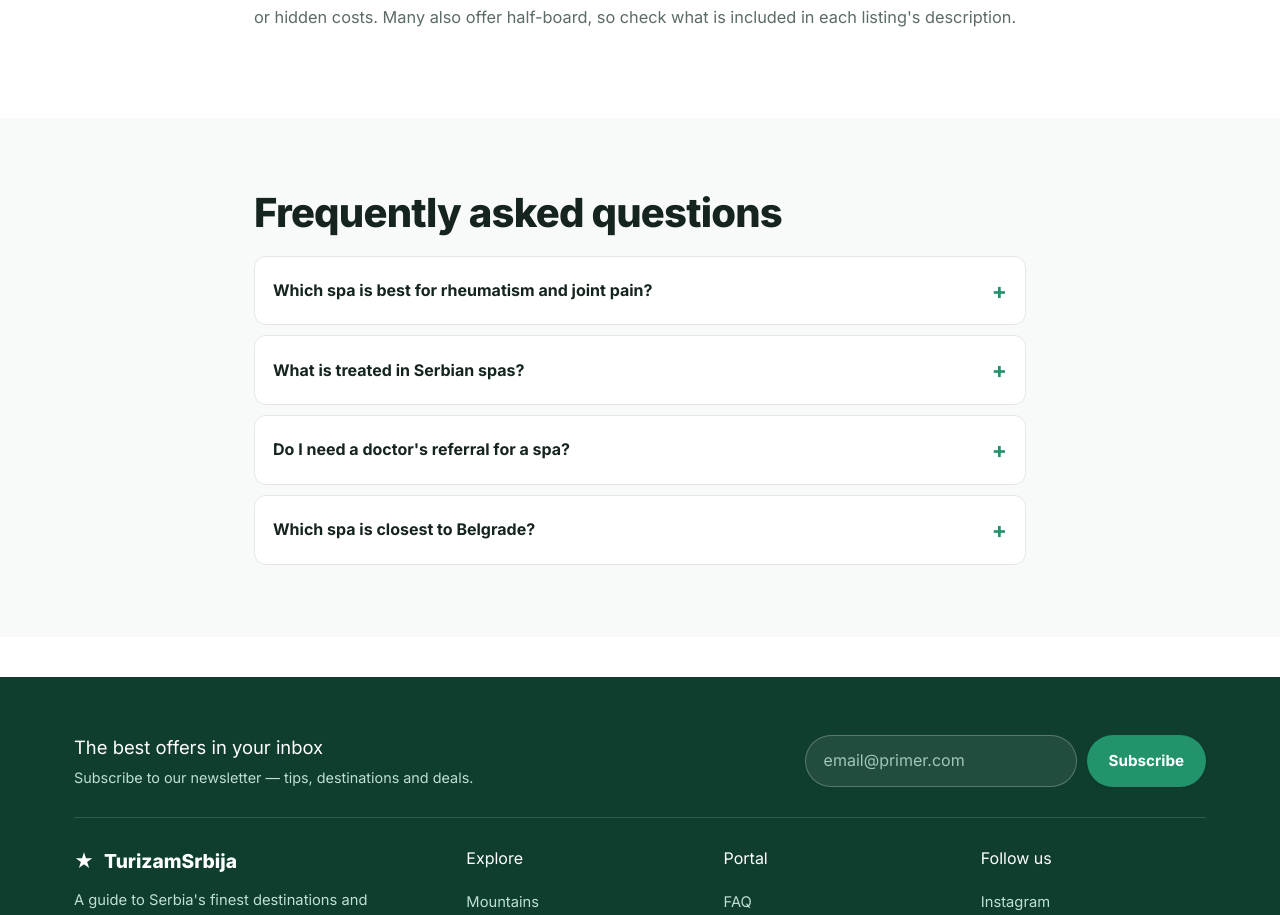
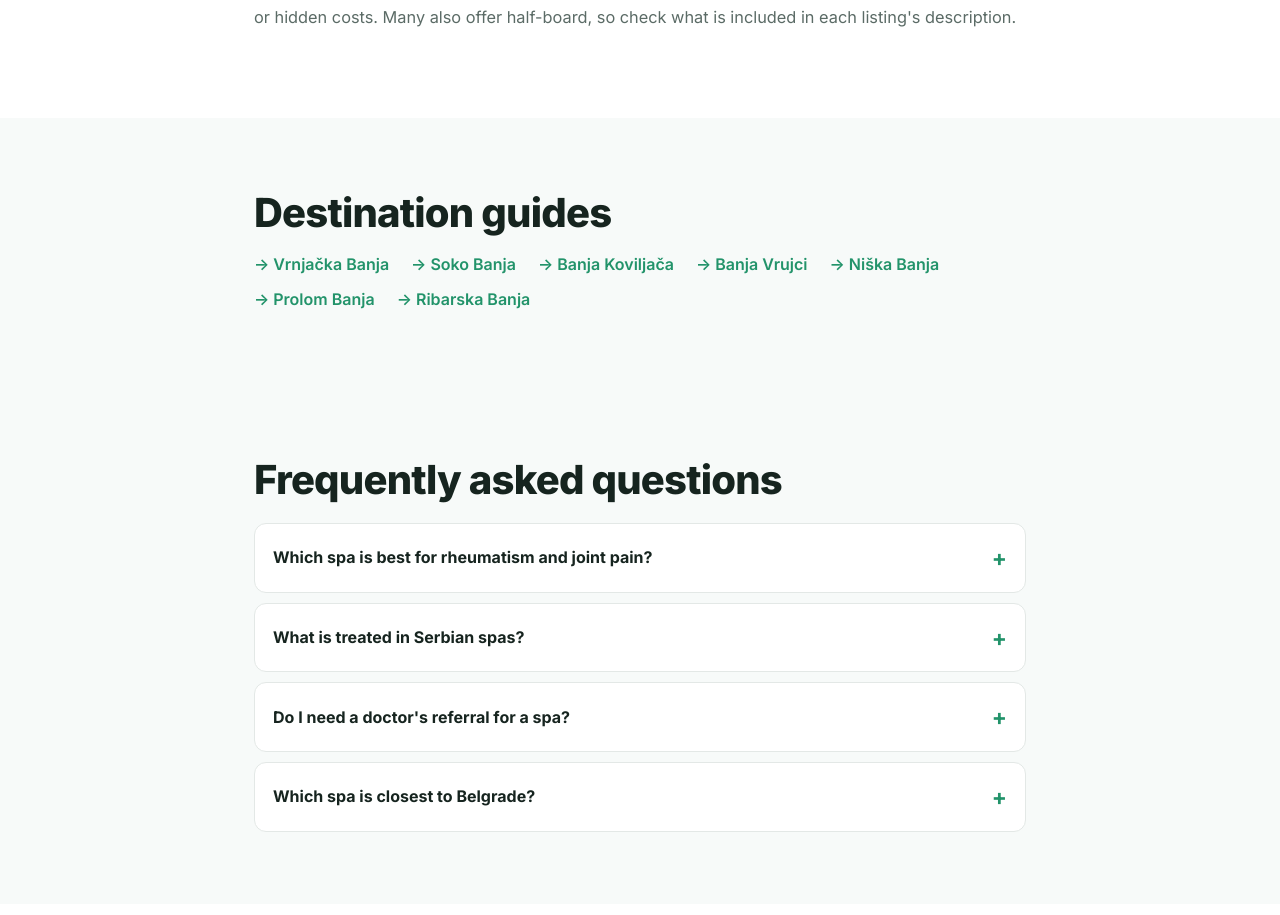
Before and after one commit to seooptimizacijasajta/turizamsrbija, a Next.js app: page /en/spas in a window 1280 px wide. Shown: the part 1842-2757 px from the top of the page. Built offline with nearby package versions, Linux system fonts and the light colour scheme; no server answers; the database is empty.

Commit message:
17 destination guides + internal linking

```diff
--- a/app/components/BlogPost.tsx
+++ b/app/components/BlogPost.tsx
@@ -4,13 +4,17 @@ import type { Post } from "@/lib/blog";
 import Breadcrumbs from "./Breadcrumbs";
 import ShareButtons from "./ShareButtons";
 import JsonLd from "./JsonLd";
-import { homePath } from "@/lib/slug";
+import Link from "next/link";
+import { homePath, sectionPath } from "@/lib/slug";
+import { guideBySlug, relatedGuides, blogHref } from "@/lib/guides";
 
 export default function BlogPost({ post }: { post: Post }) {
   const { lang, t } = useLang();
   const title = (lang === "en" ? post.title_en : post.title_sr) || post.title_sr;
   const body = (lang === "en" ? post.body_en : post.body_sr) || post.body_sr || "";
   const desc = (lang === "en" ? post.excerpt_en : post.excerpt_sr) || post.excerpt_sr || title;
+  const g = guideBySlug(post.slug);
+  const rel = relatedGuides(post.slug, 4);
   const ld = {
     "@context": "https://schema.org",
     "@type": "BlogPosting",
@@ -35,6 +39,27 @@ export default function BlogPost({ post }: { post: Post }) {
         {body.split(/\n+/).filter(Boolean).map((para, i) => (
           <p key={i} style={{ marginBottom: 14, lineHeight: 1.85, color: "var(--ink)" }}>{para}</p>
         ))}
+        {(g || rel.length > 0) && (
+          <div className="blog-links" style={{ marginTop: 32, paddingTop: 20, borderTop: "1px solid var(--line)" }}>
+            {g && (
+              <p style={{ marginBottom: 14 }}>
+                <Link className="btn btn--primary" href={sectionPath(g.kind, lang)}>
+                  {lang === "en" ? `Browse accommodation in this category` : `Pogledajte smeštaj u ovoj kategoriji`}
+                </Link>
+              </p>
+            )}
+            {rel.length > 0 && (
+              <>
+                <h3 style={{ margin: "10px 0 10px" }}>{lang === "en" ? "Related guides" : "Slični vodiči"}</h3>
+                <ul style={{ display: "flex", flexWrap: "wrap", gap: "8px 18px", listStyle: "none", padding: 0 }}>
+                  {rel.map((r) => (
+                    <li key={r.slug}><Link href={blogHref(r.slug, lang)} style={{ color: "var(--green-600)", fontWeight: 600 }}>→ {lang === "en" ? r.en : r.sr}</Link></li>
+                  ))}
+                </ul>
+              </>
+            )}
+          </div>
+        )}
       </div>
     </article>
   );
--- a/app/components/DetailView.tsx
+++ b/app/components/DetailView.tsx
@@ -10,6 +10,9 @@ import JsonLd from "./JsonLd";
 import Breadcrumbs, { NAVKEY } from "./Breadcrumbs";
 import ShareButtons from "./ShareButtons";
 import ViewTracker from "./ViewTracker";
+import Link from "next/link";
+import { slugify } from "@/lib/slug";
+import { guideForPlace, blogHref } from "@/lib/guides";
 import { homePath, sectionPath } from "@/lib/slug";
 import ReviewForm, { Stars } from "./ReviewForm";
 import AvailabilityView from "./AvailabilityView";
@@ -27,6 +30,7 @@ export default function DetailView({
 }) {
   const { lang, t } = useLang();
   const displayRating = reviewCount > 0 ? reviewAvg : item.rating;
+  const guide = guideForPlace(slugify(item.name.sr)) || (item.type === "stay" ? guideForPlace(slugify(item.region.sr)) : undefined);
   const ld: any = {
     "@context": "https://schema.org",
     "@type": item.type === "stay" ? "LodgingBusiness" : "TouristAttraction",
@@ -62,7 +66,15 @@ export default function DetailView({
             <h1>{L(item.name, lang)}</h1>
             <div className="detail-meta">{meta.map((m, i) => <span key={i}>{m}</span>)}</div>
             <ShareButtons title={L(item.name, lang)} />
-            <div className="detail-section"><h2>{t("detail_about")}</h2><p style={{ whiteSpace: "pre-line" }}>{L(item.desc, lang)}</p></div>
+            <div className="detail-section"><h2>{t("detail_about")}</h2><p style={{ whiteSpace: "pre-line" }}>{L(item.desc, lang)}</p>
+              {guide && (
+                <p className="guide-callout" style={{ marginTop: 12 }}>
+                  📖 <Link href={blogHref(guide.slug, lang)} style={{ color: "var(--green-600)", fontWeight: 700 }}>
+                    {lang === "en" ? `Read our guide: ${guide.en}` : `Pročitajte vodič: ${guide.sr}`}
+                  </Link>
+                </p>
+              )}
+            </div>
             <div className="detail-section">
               <h2>{t("detail_highlights")}</h2>
               <ul className="feature-list">{(item.features[lang] || []).map((f) => <li key={f}>{f}</li>)}</ul>
--- a/app/components/SectionPage.tsx
+++ b/app/components/SectionPage.tsx
@@ -4,6 +4,8 @@ import type { Banner } from "@/lib/banners";
 import { useLang } from "@/lib/i18n";
 import SectionExplorer from "./SectionExplorer";
 import SectionSEO from "./SectionSEO";
+import Link from "next/link";
+import { guidesForKind, blogHref } from "@/lib/guides";
 import Breadcrumbs, { NAVKEY } from "./Breadcrumbs";
 import { homePath } from "@/lib/slug";
 
@@ -29,6 +31,16 @@ export default function SectionPage({ items, kind, banners = [] }: { items: List
       <div className="container" style={{ paddingTop: 16 }}><Breadcrumbs items={[{ name: t("nav_home"), href: homePath(lang) }, { name: t(NAVKEY[kind]) }]} /></div>
       <SectionExplorer items={items} kind={kind} banners={banners} />
       <SectionSEO kind={kind} />
+      {guidesForKind(kind).length > 0 && (
+        <section className="section section--soft"><div className="container" style={{ maxWidth: 820 }}>
+          <h2 className="section-title" style={{ marginBottom: 16 }}>{lang === "en" ? "Destination guides" : "Vodiči za destinacije"}</h2>
+          <ul style={{ display: "flex", flexWrap: "wrap", gap: "10px 22px", listStyle: "none", padding: 0 }}>
+            {guidesForKind(kind).map((g) => (
+              <li key={g.slug}><Link href={blogHref(g.slug, lang)} style={{ color: "var(--green-600)", fontWeight: 600 }}>→ {lang === "en" ? g.en : g.sr}</Link></li>
+            ))}
+          </ul>
+        </div></section>
+      )}
     </>
   );
 }
--- /dev/null
+++ b/lib/guides.ts
@@ -0,0 +1,46 @@
+import type { Kind } from "./types";
+
+export type Guide = { slug: string; kind: Kind; place: string; sr: string; en: string };
+
+// One guide (blog post) per destination on the site. `place` = slugify(destination name)
+export const GUIDES: Guide[] = [
+  { slug: "kopaonik-vodic", kind: "mountain", place: "kopaonik", sr: "Kopaonik", en: "Kopaonik" },
+  { slug: "zlatibor-vodic", kind: "mountain", place: "zlatibor", sr: "Zlatibor", en: "Zlatibor" },
+  { slug: "tara-drina-vodic", kind: "mountain", place: "tara", sr: "Tara i Drina", en: "Tara & the Drina" },
+  { slug: "divcibare-vodic", kind: "mountain", place: "divcibare", sr: "Divčibare", en: "Divčibare" },
+  { slug: "goc-vodic", kind: "mountain", place: "goc", sr: "Goč", en: "Goč" },
+  { slug: "stara-planina-vodic", kind: "mountain", place: "stara-planina", sr: "Stara planina", en: "Stara Planina" },
+  { slug: "srebrno-jezero-vodic", kind: "lake", place: "srebrno-jezero", sr: "Srebrno jezero", en: "Silver Lake" },
+  { slug: "palicko-jezero-vodic", kind: "lake", place: "palicko-jezero", sr: "Palić", en: "Palić" },
+  { slug: "perucacko-jezero-vodic", kind: "lake", place: "perucacko-jezero", sr: "Perućačko jezero", en: "Lake Perućac" },
+  { slug: "vlasinsko-jezero-vodic", kind: "lake", place: "vlasinsko-jezero", sr: "Vlasinsko jezero", en: "Vlasina Lake" },
+  { slug: "zlatarsko-jezero-vodic", kind: "lake", place: "zlatarsko-jezero", sr: "Zlatarsko jezero", en: "Zlatar Lake" },
+  { slug: "gazivode-jezero-vodic", kind: "lake", place: "gazivode-ujmansko-jezero", sr: "Gazivode", en: "Gazivode" },
+  { slug: "djerdap-vodic", kind: "lake", place: "djerdap", sr: "Đerdap", en: "Đerdap" },
+  { slug: "vrnjacka-banja-vodic", kind: "spa", place: "vrnjacka-banja", sr: "Vrnjačka Banja", en: "Vrnjačka Banja" },
+  { slug: "soko-banja-vodic", kind: "spa", place: "sokobanja", sr: "Sokobanja", en: "Soko Banja" },
+  { slug: "banja-koviljaca-vodic", kind: "spa", place: "banja-koviljaca", sr: "Banja Koviljača", en: "Banja Koviljača" },
+  { slug: "banja-vrujci-vodic", kind: "spa", place: "banja-vrujci", sr: "Banja Vrujci", en: "Banja Vrujci" },
+  { slug: "niska-banja-vodic", kind: "spa", place: "niska-banja", sr: "Niška Banja", en: "Niška Banja" },
+  { slug: "prolom-banja-vodic", kind: "spa", place: "prolom-banja", sr: "Prolom Banja", en: "Prolom Banja" },
+  { slug: "ribarska-banja-vodic", kind: "spa", place: "ribarska-banja", sr: "Ribarska Banja", en: "Ribarska Banja" },
+  { slug: "mokra-gora-drvengrad", kind: "ethno", place: "drvengrad-mecavnik", sr: "Mokra Gora i Drvengrad", en: "Mokra Gora & Drvengrad" },
+  { slug: "etno-selo-latkovac-vodic", kind: "ethno", place: "etno-selo-latkovac", sr: "Etno selo Latkovac", en: "Latkovac" },
+  { slug: "moravski-konaci-vodic", kind: "ethno", place: "moravski-konaci", sr: "Moravski Konaci", en: "Moravski Konaci" },
+  { slug: "sirogojno-vodic", kind: "ethno", place: "sirogojno-staro-selo", sr: "Sirogojno", en: "Sirogojno" },
+  { slug: "trsic-vodic", kind: "ethno", place: "trsic", sr: "Tršić", en: "Tršić" },
+  { slug: "beograd-vikend-vodic", kind: "stay", place: "beograd", sr: "Beograd", en: "Belgrade" },
+];
+
+export const guideBySlug = (slug: string) => GUIDES.find((g) => g.slug === slug);
+export const guidesForKind = (kind: Kind) => GUIDES.filter((g) => g.kind === kind);
+export const guideForPlace = (placeSlug: string) =>
+  GUIDES.find((g) => g.place === placeSlug || placeSlug.includes(g.place) || g.place.includes(placeSlug));
+export function relatedGuides(slug: string, n = 4): Guide[] {
+  const g = guideBySlug(slug);
+  if (!g) return GUIDES.filter((x) => x.slug !== slug).slice(0, n);
+  const same = GUIDES.filter((x) => x.kind === g.kind && x.slug !== slug);
+  const others = GUIDES.filter((x) => x.kind !== g.kind && x.slug !== slug);
+  return [...same, ...others].slice(0, n);
+}
+export const blogHref = (slug: string, lang: "sr" | "en") => (lang === "en" ? "/en/blog/" : "/blog/") + slug;
```
